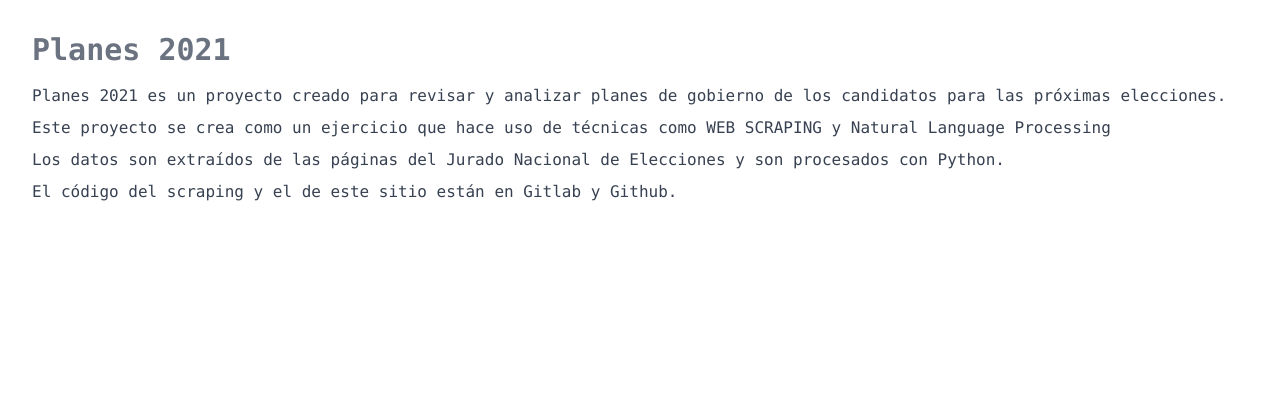
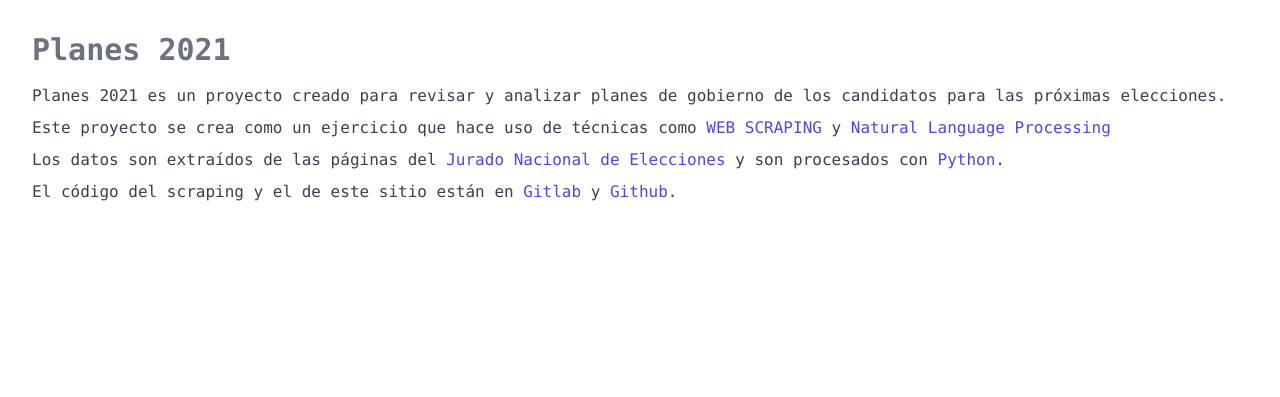
Before and after one commit to unrecano/planes2021-web, a Django app: page /about in a window 1280 px wide. Shown: the part 76-473 px from the top of the page. Run offline with Django 3.2, Linux system fonts and the light colour scheme.

Commit message:
cambiar color de enlaces.

```diff
--- a/planes/web/templates/web/about.html
+++ b/planes/web/templates/web/about.html
@@ -6,9 +6,9 @@
 <h1 class="font-mono text-3xl font-bold text-gray-500">Planes 2021</h1>
 <div class="py-4">
   <p class="text-base text-gray-700 text-justify font-mono">Planes 2021 es un proyecto creado para revisar y analizar planes de gobierno de los candidatos para las próximas elecciones.</p>
-  <p class="my-2 text-base text-gray-700 text-justify font-mono">Este proyecto se crea como un ejercicio que hace uso de técnicas como <a class="text-gray-700" href="https://es.wikipedia.org/wiki/Web_scraping" target="blank">WEB SCRAPING</a> y <a class="text-gray-700" href="https://es.wikipedia.org/wiki/Procesamiento_de_lenguajes_naturales" target="blank">Natural Language Processing</a></p>
-  <p class="my-2 text-base text-gray-700 text-justify font-mono">Los datos son extraídos de las páginas del <a class="text-gray-700" href="https://votoinformado.jne.gob.pe/voto/Home/Listaop" target="blank">Jurado Nacional de Elecciones</a> y son procesados con <a class="text-gray-700" href="https://www.python.org/" target="blank">Python</a>.</p>
-  <p class="text-base text-gray-700 text-justify font-mono">El código del scraping y el de este sitio están en <a target="blank" class="text-gray-700" href="https://gitlab.com/unrecano/planes2021-web">Gitlab</a> y <a target="blank" class="text-gray-700" href="https://github.com/unrecano/planes2021-web">Github</a>.</p>
+  <p class="my-2 text-base text-gray-700 text-justify font-mono">Este proyecto se crea como un ejercicio que hace uso de técnicas como <a class="text-indigo-600 hover:text-indigo-900" href="https://es.wikipedia.org/wiki/Web_scraping" target="blank">WEB SCRAPING</a> y <a class="text-indigo-600 hover:text-indigo-900" href="https://es.wikipedia.org/wiki/Procesamiento_de_lenguajes_naturales" target="blank">Natural Language Processing</a></p>
+  <p class="my-2 text-base text-gray-700 text-justify font-mono">Los datos son extraídos de las páginas del <a class="text-indigo-600 hover:text-indigo-900" href="https://votoinformado.jne.gob.pe/voto/Home/Listaop" target="blank">Jurado Nacional de Elecciones</a> y son procesados con <a class="text-indigo-600 hover:text-indigo-900" href="https://www.python.org/" target="blank">Python</a>.</p>
+  <p class="text-base text-gray-700 text-justify font-mono">El código del scraping y el de este sitio están en <a target="blank" class="text-indigo-600 hover:text-indigo-900" href="https://gitlab.com/unrecano/planes2021-web">Gitlab</a> y <a target="blank" class="text-indigo-600 hover:text-indigo-900" href="https://github.com/unrecano/planes2021-web">Github</a>.</p>
 </div>
 
 {% endblock %}
```
